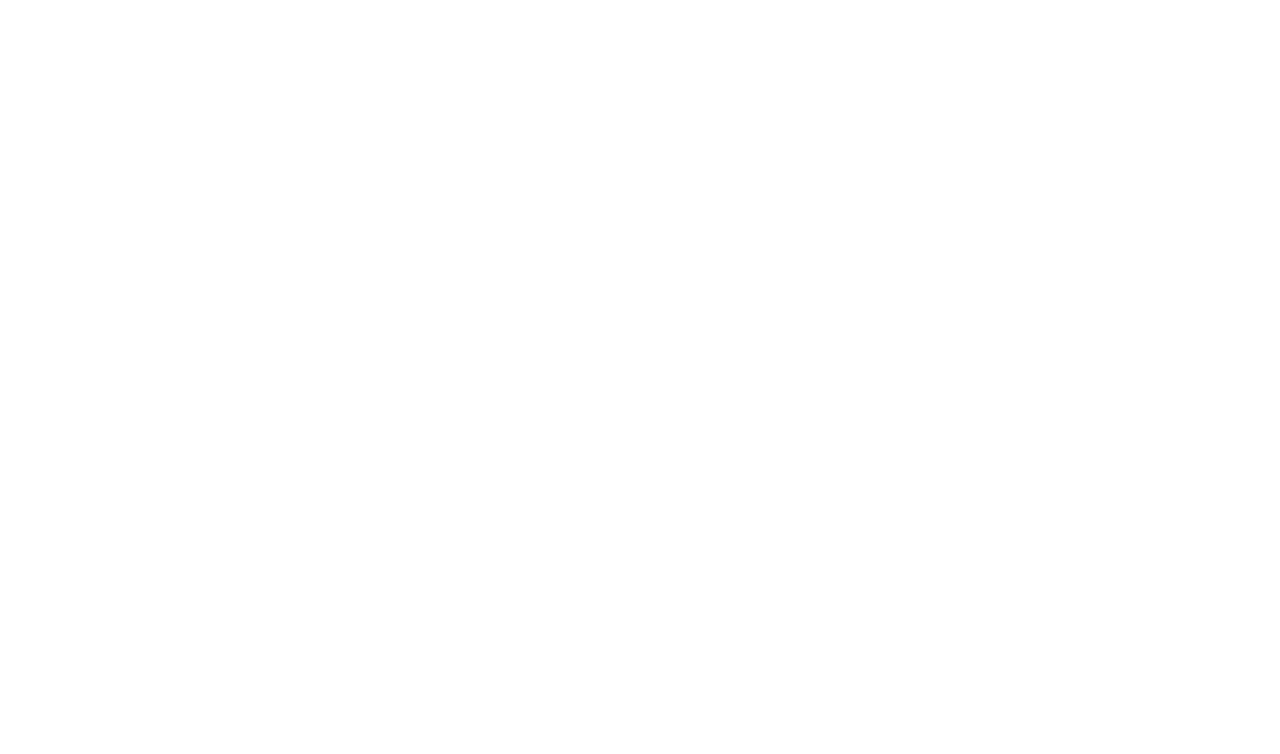
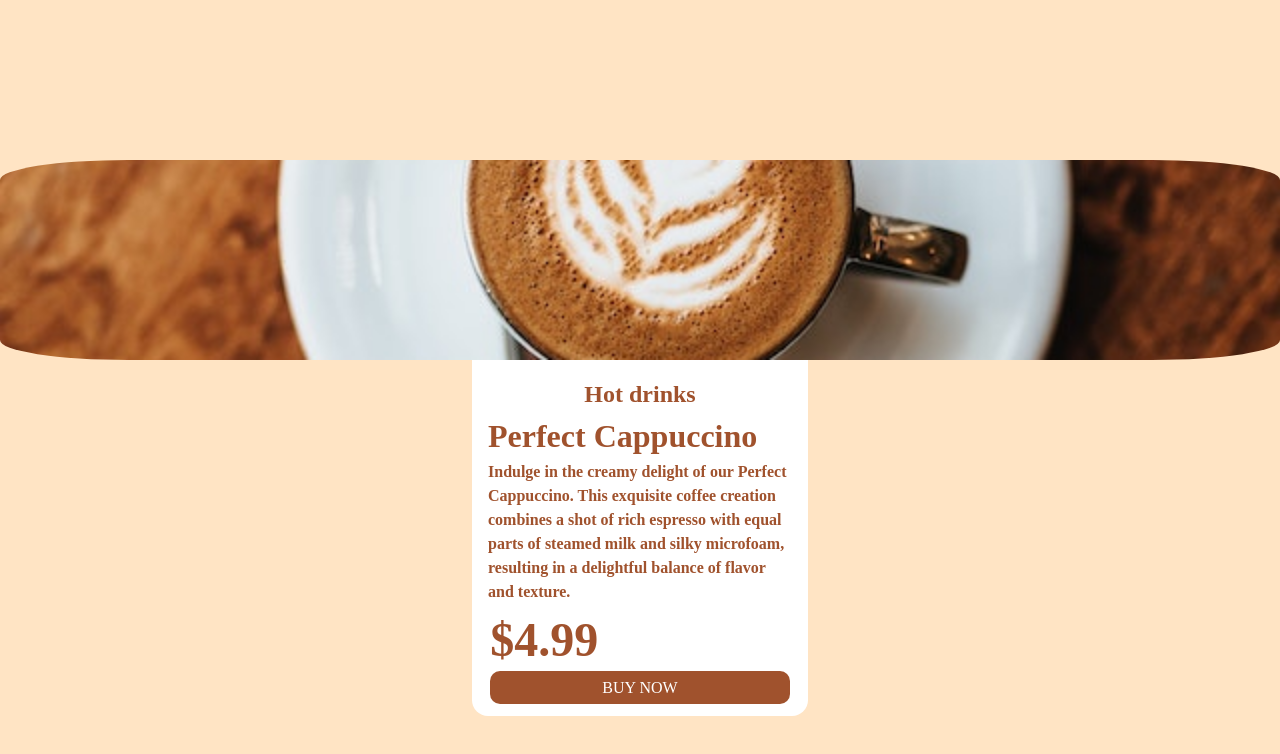
Before and after one commit to irm1005-itec1005-fall-2023/midterm-exam-Hershey26, a plain HTML site: page index.html in a window 1280 px wide. Drawn offline with Linux system fonts and the light colour scheme.

Commit message:
almost done

```diff
--- a/index.html
+++ b/index.html
@@ -23,6 +23,27 @@
 </head>
 
 <body>
+  <div class="body-container">
+    <header>
+      <img src="./images/coffee.jpg" alt="image of the perfect cappuccino." />
+    </header>
+    <main>
+      <h2>Hot drinks</h2>
+      <section>
+        <h1>Perfect Cappuccino</h1>
+        <p>Indulge in the creamy delight of our Perfect Cappuccino. This exquisite coffee creation combines a shot of rich espresso with equal parts of steamed milk and silky microfoam, resulting in a delightful balance of flavor and texture.</p>
+      </section>
+      <section>
+        <h3>$4.99</h3>
+        <a href="#">BUY NOW</a>
+      </section>
+    </main>
+  </div>
+
+
+
+
+
   <!--
 
     WELCOME TO THE MIDTERM EXAM!
--- a/style.css
+++ b/style.css
@@ -30,8 +30,78 @@
 
 html {
   font-size: 1.0rem;
+
 }
 
-body {
-  font-family: Arial, Helvetica, sans-serif;
+header{
+  display:flex;
+  justify-content: center;
+  margin-top: 10rem;
 }
+h1{
+  font-size: 2rem;
+  font-weight: bold;
+  color: sienna;
+  text-align: start;
+
+}
+h2{
+  font-size: 1.5rem;
+  font-weight: bold;
+  color: sienna;
+  text-align: start;
+
+}
+img{
+  width: 100%;
+  height: 200px;
+  object-fit: cover;
+  border-radius: 10%;
+}
+.body-container{
+  display: flex;
+  flex-direction: column;
+  background-color: bisque;
+  margin: 0;
+}
+
+main{
+  display: flex;
+  flex-direction: column;
+  justify-content: center;
+  align-items: center;
+  background-color: #ffffff;
+  padding: 1rem;
+  color: #3a3618;
+  margin-left: 29.5rem;
+  margin-right: 29.5rem;
+  margin-bottom: 29.5rem;
+  border-bottom-left-radius: 1rem;
+  border-bottom-right-radius: 1rem;
+  text-align: start;
+
+}
+p{
+  display: flex;
+  font-size: 1rem;
+  font-weight: bold;
+  color: sienna;
+  text-align: start;
+
+}
+h3{
+  font-size: 3rem;
+  color: sienna;
+  text-align: start;
+
+}
+a{
+  text-decoration: none;
+  color: white;
+  background-color: sienna;
+  padding-left: 7rem;
+  padding-right: 7rem;
+  padding-top: .5rem;
+  padding-bottom: .5rem;
+  border-radius: 10px;
+}
```
